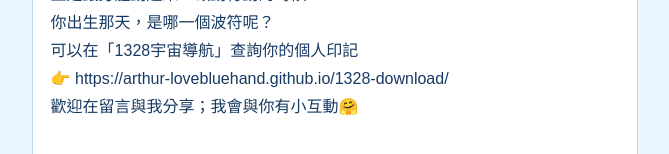
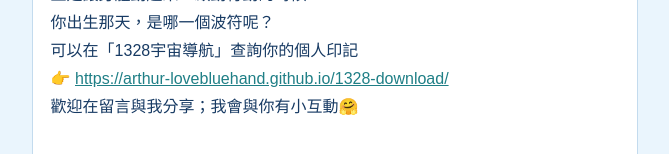
Before and after one commit to Arthur-lovebluehand/daily, a plain HTML site: page index.html in a window 1280 px wide. Shown: the part 2686-2840 px from the top of the page, without its empty margins (541-1210 px from the left). Drawn offline with Linux system fonts and the light colour scheme; a web font is replaced by a local one.

Commit message:
晚上分享的網址可點擊
Co-Authored-By: Claude Opus 5.5 <noreply@anthropic.com>
Claude-Session: https://claude.ai/code/session_01Kuy2vrghnppv68knqowrkn

```diff
--- a/index.html
+++ b/index.html
@@ -143,7 +143,7 @@ function show(k,push){
  <div class="sec"><h4>☀️ 個人流日的提醒</h4><p class="personal">KIN 7 共鳴藍手走進今天：${esc(d.personal)}</p><p>${esc(d.personalR)}</p></div>
  <div class="sec"><h4>📝 小練習</h4><p>${esc(d.practice)}</p></div>
  <div class="tags">${esc(d.tags)}</div>
- ${d.evening?`<section class="eve"><h3>🌙 晚上的分享</h3><div class="evein"><img src="card/kin${d.kin}.jpg" alt="KIN ${d.kin} ${d.name} 波符圖卡" loading="lazy"><p>${esc(d.evening)}</p></div></section>`:''}
+ ${d.evening?`<section class="eve"><h3>🌙 晚上的分享</h3><div class="evein"><img src="card/kin${d.kin}.jpg" alt="KIN ${d.kin} ${d.name} 波符圖卡" loading="lazy"><p>${esc(d.evening).replace(/(https:\/\/[^\s<]+)/g,'<a href="$1">$1</a>')}</p></div></section>`:''}
  <div class="pager"><button id="pv" ${i===0?'disabled':''}>← KIN ${i>0?D[i-1].kin:''}</button><button id="nx" ${i===D.length-1?'disabled':''}>KIN ${i<D.length-1?D[i+1].kin:''} →</button></div>
  </div>`;
  strip.querySelectorAll('.tile').forEach(t=>t.setAttribute('aria-current',+t.dataset.k===k));
```
